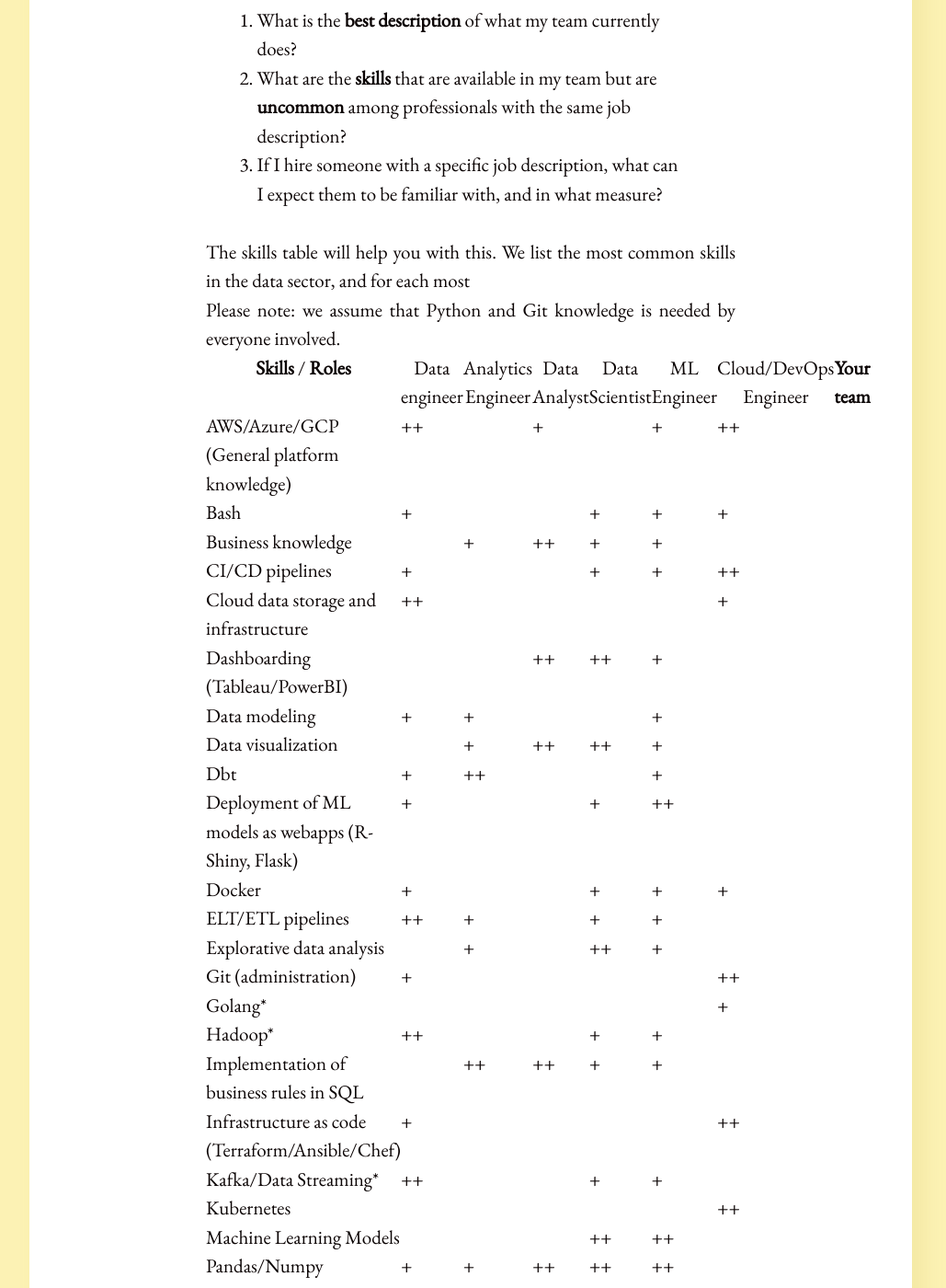
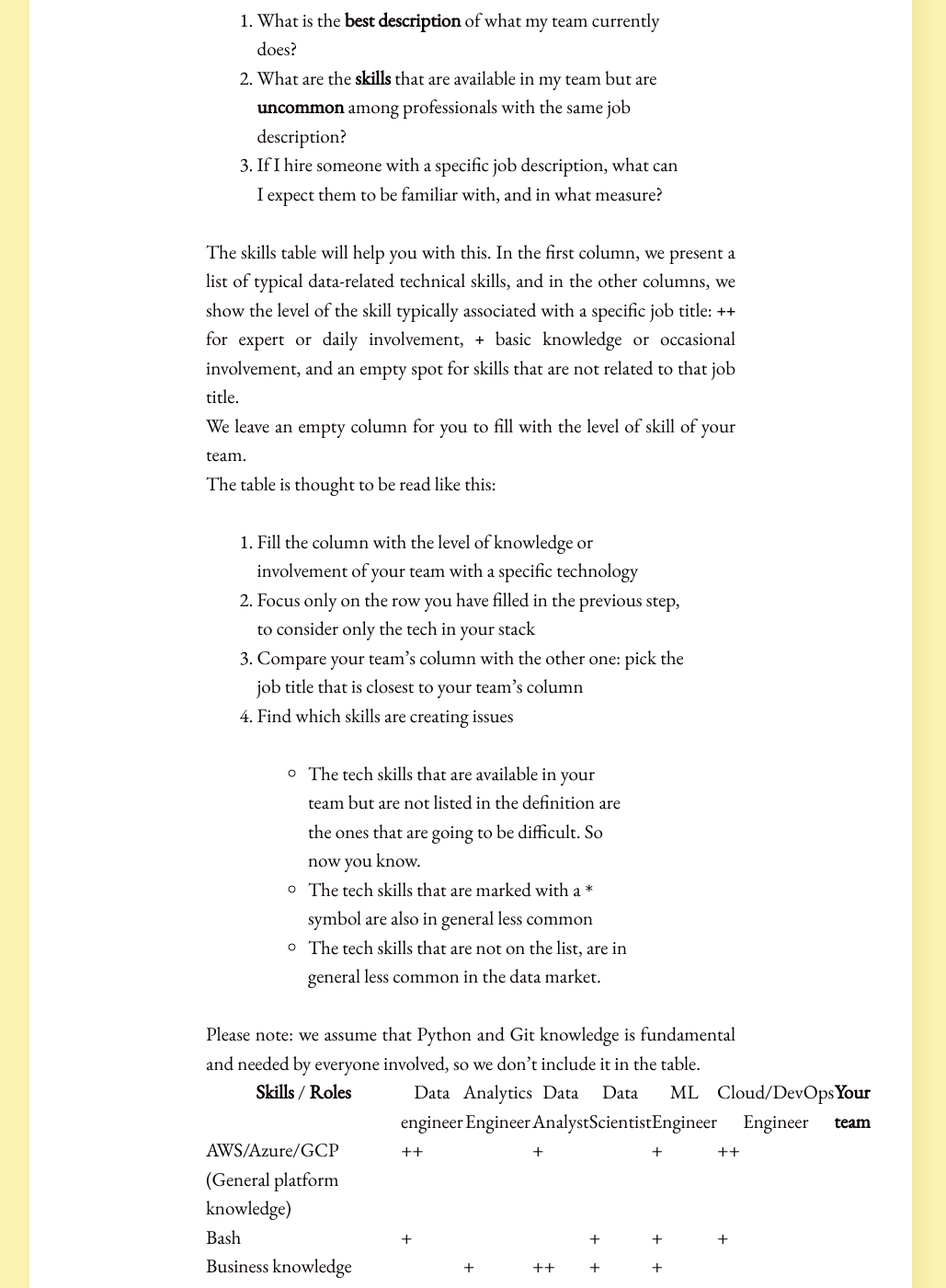
Before and after one commit to carmigno/carmigno.github.io, a Jekyll site: the page built from _posts/2022-09-05-data-employees.md, in a window 1280 px wide and 1400 px high, scrolled down 2406 px. Shown: the whole window at 92% size, without its empty margins (128-1157 px from the left). Built offline with Jekyll 4.4.1, drawn with Linux system fonts in a browser that asks for light colours; some of the changed text lies outside the part shown.

Commit message:
Added role comparison steps

```diff
--- a/_posts/2022-09-05-data-employees.md
+++ b/_posts/2022-09-05-data-employees.md
@@ -32,16 +32,29 @@ The problems we want to solve here are three:
 2. What are the **skills** that are available in my team but are **uncommon** among professionals with the same job description?
 3. If I hire someone with a specific job description, what can I expect them to be familiar with, and in what measure?
 
-The skills table will help you with this. We list the most common skills in the data sector, and for each most
+The skills table will help you with this. In the first column, we present a list of typical data-related technical skills, and in the other
+columns, we show the level of the skill typically associated with a specific job title: `++` for expert or daily involvement, `+` basic knowledge
+or occasional involvement, and an empty spot for skills that are not related to that job title.
 
-Please note: we assume that Python and Git knowledge is needed by everyone involved.
+We leave an empty column for you to fill with the level of skill of your team.
+
+The table is thought to be read like this:
+1. Fill the column with the level of knowledge or involvement of your team with a specific technology
+2. Focus only on the row you have filled in the previous step, to consider only the tech in your stack
+3. Compare your team's column with the other one: pick the job title that is closest to your team's column
+4. Find which skills are creating issues
+  * The tech skills that are available in your team but are not listed in the definition are the ones that are going to be difficult. So now you know.
+  * The tech skills that are marked with a `*` symbol are also in general less common
+  * The tech skills that are not on the list, are in general less common in the data market.
+
+Please note: we assume that Python and Git knowledge is fundamental and needed by everyone involved, so we don't include it in the table.
 
 | **Skills** / **Roles**                              | Data engineer | Analytics Engineer | Data Analyst | Data Scientist | ML Engineer | Cloud/DevOps Engineer | **Your team** |
 | --------------------------------------------------- | ------------- | ------------------ | ------------ | -------------- | ----------- | --------------------- | ------------- |
 | AWS/Azure/GCP (General platform knowledge)          | ++            |                    | +            |                | +           | ++                    |               |
 | Bash                                                | +             |                    |              | +              | +           | +                     |               |
 | Business knowledge                                  |               | +                  | ++           | +              | +           |                       |               |
-| CI/CD pipelines                                     | +             |                    |              | +              | +           | ++                    |               |
+| CI/CD pipelines (GitHub, Gitlab, Concourse, ArgoCD) | +             |                    |              | +              | +           | ++                    |               |
 | Cloud data storage and infrastructure               | ++            |                    |              |                |             | +                     |               |
 | Dashboarding (Tableau/PowerBI)                      |               |                    | ++           | ++             | +           |                       |               |
 | Data modeling                                       | +             | +                  |              |                | +           |                       |               |
```
